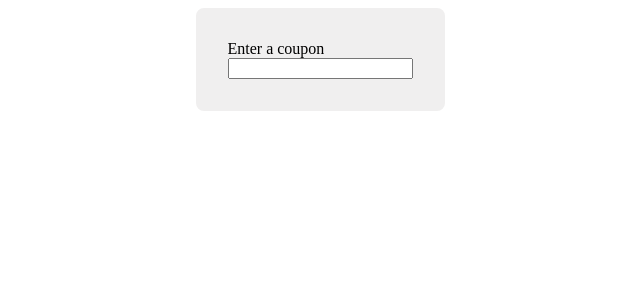
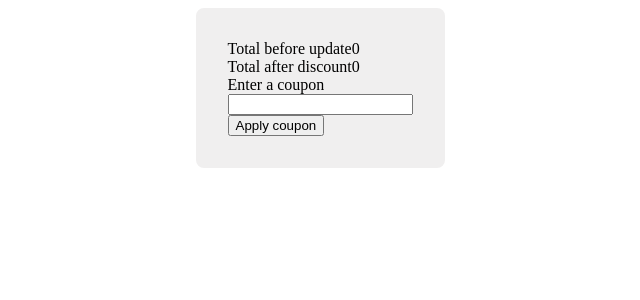
Before and after one commit to jdmorales/testing-checkout, a Vue app: page / in a window 1280 px wide. Shown: the top 300 px of the page, without its empty margins (320-960 px from the left). Built offline with nearby package versions, Linux system fonts and the light colour scheme.

Commit message:
Fifth step: make the test pass and crating more fields in the checkout

```diff
--- a/src/components/Checkout.vue
+++ b/src/components/Checkout.vue
@@ -1,6 +1,16 @@
 <template>
   <div class="checkout-component">
     <div class="wrapper-form">
+      <div>
+        <div>
+          <span>Total before update</span>
+          <span data-test-id="total-before-discount">0</span>
+        </div>
+        <div>
+          <span>Total after discount</span>
+          <span data-test-id="total-after-discount">0</span>
+        </div>
+      </div>
       <form>
         <div class="form-group">
           <label for="coupon-input">Enter a coupon</label>
@@ -10,6 +20,12 @@
             type="text"
           >
         </div>
+        <button
+          type="submit"
+          role="button"
+        >
+          Apply coupon
+        </button>
       </form>
     </div>
   </div>
```
